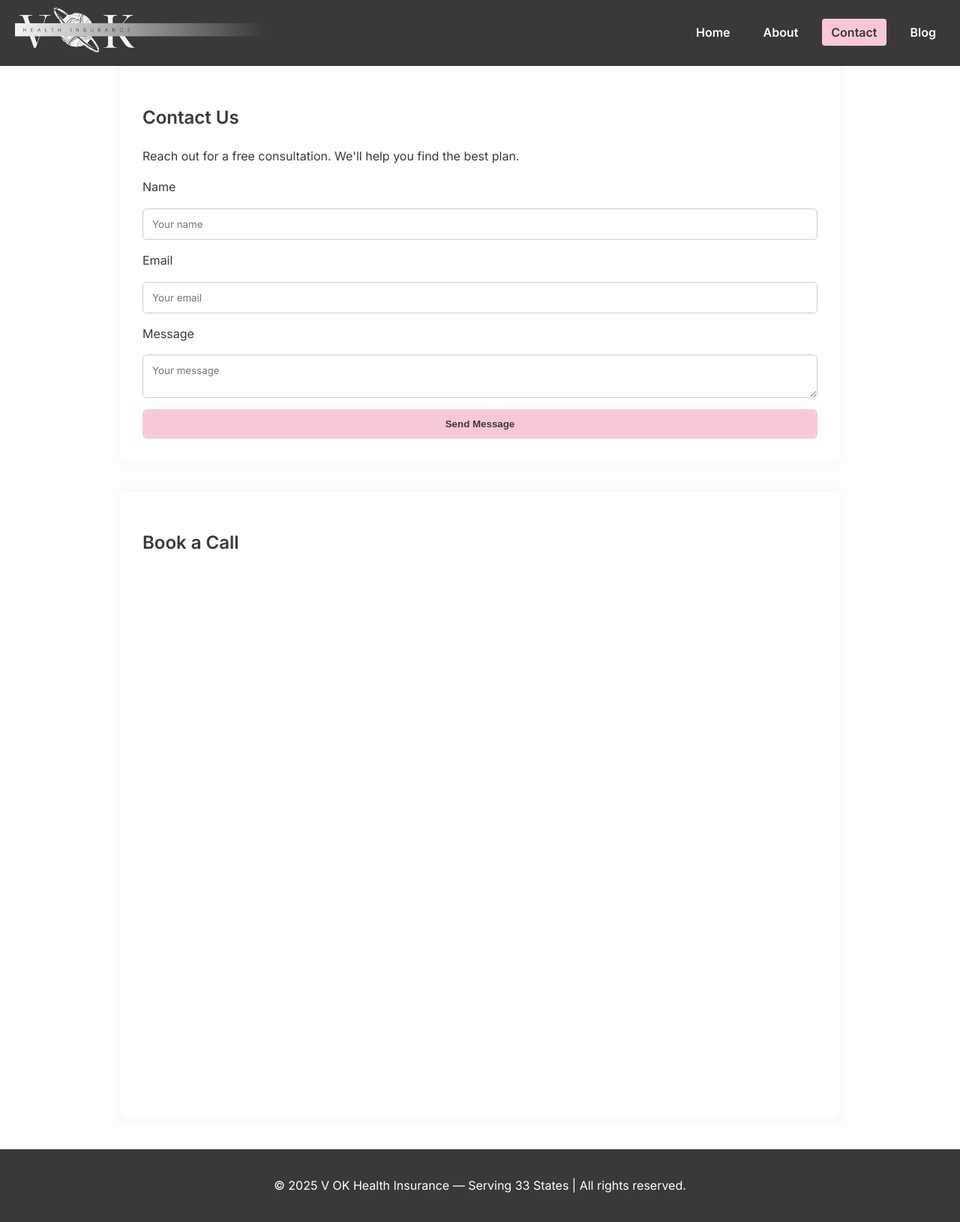
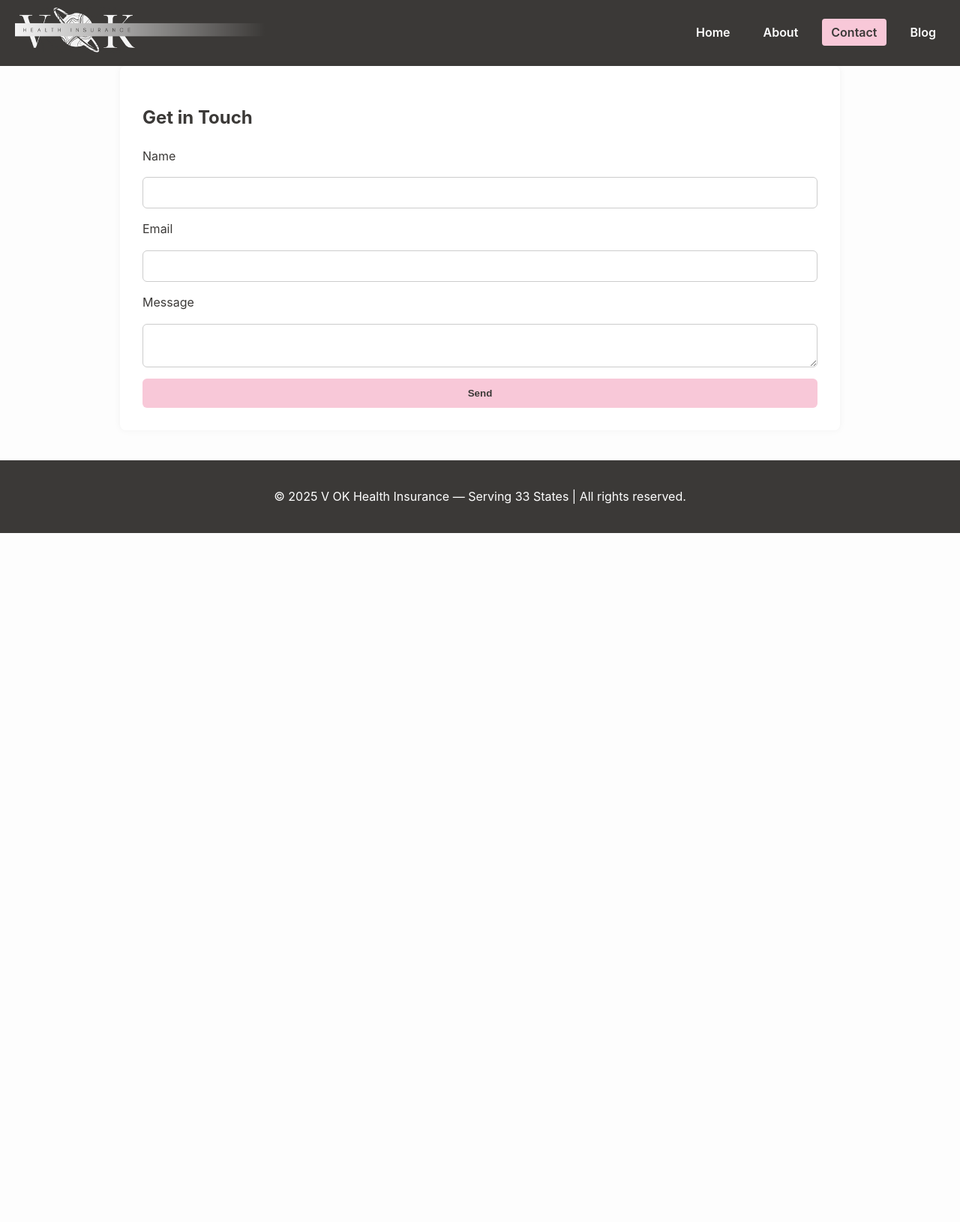
Before and after one commit to vokhealth/healthinsurance, a plain HTML site: page contact.html in a window 1280 px wide. Shown: the whole page at 75% size. After the commit the page ends 800 px from the top, so only its background shows below. Drawn offline with Linux system fonts and the light colour scheme; a script that the page names is missing.

Commit message:
Update contact.html

```diff
--- a/contact.html
+++ b/contact.html
@@ -4,15 +4,16 @@
   <meta charset="UTF-8" />
   <meta name="viewport" content="width=device-width, initial-scale=1.0"/>
   <title>Contact - V OK Health Insurance</title>
-  <link rel="stylesheet" href="style.css" />
-  <link href="https://fonts.googleapis.com/css2?family=Inter:wght@400;600&display=swap" rel="stylesheet">
+  <link rel="stylesheet" href="style.css"/>
 </head>
 <body>
   <header>
-    <a href="index.html"><img src="v.png" alt="V OK Logo" class="logo"/></a>
+    <a href="index.html"><img src="v.png" alt="V OK Health Insurance Logo" class="logo" /></a>
+    <div class="menu-toggle" onclick="document.querySelector('nav ul').classList.toggle('active')">
+      <span></span><span></span><span></span>
+    </div>
     <nav>
-      <div class="menu-toggle">&#9776;</div>
-      <ul class="nav-links">
+      <ul>
         <li><a href="index.html">Home</a></li>
         <li><a href="about.html">About</a></li>
         <li><a href="contact.html" class="active">Contact</a></li>
@@ -22,30 +23,16 @@
   </header>
 
   <section class="contact">
-    <h1>Contact Us</h1>
-    <p>Reach out for a free consultation. We'll help you find the best plan.</p>
-    <form action="thank-you.html" method="POST">
+    <h1>Get in Touch</h1>
+    <form action="https://formspree.io/f/xwpbeldk" method="POST">
       <label for="name">Name</label>
-      <input type="text" id="name" name="name" placeholder="Your name" required />
-
+      <input id="name" name="name" type="text" required>
       <label for="email">Email</label>
-      <input type="email" id="email" name="email" placeholder="Your email" required />
-
+      <input id="email" name="email" type="email" required>
       <label for="message">Message</label>
-      <textarea id="message" name="message" placeholder="Your message" required></textarea>
-
-      <button type="submit">Send Message</button>
+      <textarea id="message" name="message" required></textarea>
+      <button type="submit">Send</button>
     </form>
-  </section>
-
-  <section class="calendar">
-    <h2>Book a Call</h2>
-    <div
-      class="calendly-inline-widget"
-      data-url="https://calendly.com/venusotero-usha/30min?background_color=f4f4f4&text_color=3b3937&primary_color=f8c8d8"
-      style="min-width:320px;height:700px;">
-    </div>
-    <script type="text/javascript" src="https://assets.calendly.com/assets/external/widget.js" async></script>
   </section>
 
   <footer>
```
